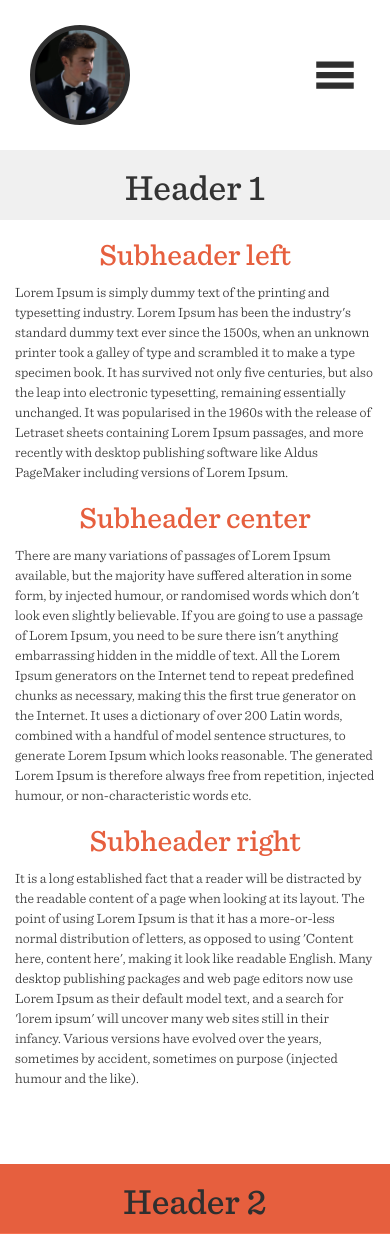
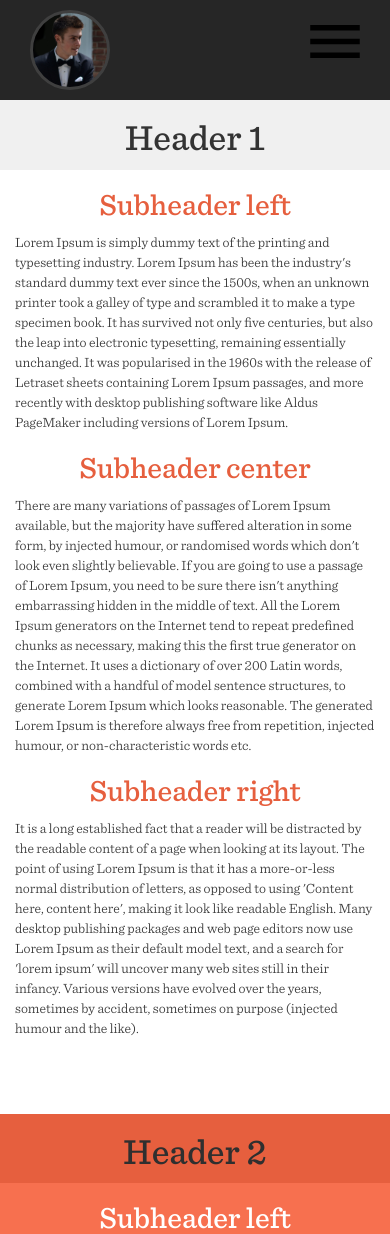
Before and after one commit to hmajoros/web, a Flask app: page /beta in a window 390 px wide. Shown: the top 1234 px of the page. Run offline with Flask 2, Linux system fonts and the light colour scheme; some libraries are stand-ins or nearby versions.

Commit message:
something something 3am

```diff
--- a/web/static/js/beta.js
+++ b/web/static/js/beta.js
@@ -1,7 +1,8 @@
 (function () {
 
     var sidebarIsShown = true,
-        headerIsShown = false;
+        headerIsShown = false,
+        headerIsOpen = false;
 
     $(document).ready(function() {
         var winHeight = $(window).height(),
@@ -12,8 +13,10 @@
         // $('.content-full').css({ height: winHeight });
 
         $('.sidebar-nav-item').on('click', renderNavClick);
+        $('#nav-btn').on('click', renderHeaderClick);
 
         $(window).on('resize', renderPageLayout);
+
 
         renderPageLayout();
     });
@@ -26,6 +29,45 @@
             $('#sidebar').addClass('hide');
             $('#content').removeClass('sidebar-open');
         }
+    }
+
+    function renderHeaderClick() {
+        console.warn('headerClick');
+
+        if (!this.headerIsOpen) {
+            renderHeaderOpen();
+        } else {
+            renderHeaderClose();
+        }
+    }
+
+    function renderHeaderOpen() {
+        var faceBtn = $('#face'),
+            navBtn = $('#nav-btn'),
+            winWidth = $(window).width(),
+            faceBtnWidth = parseInt(faceBtn.css('width'), 10),
+            faceAnimate = (winWidth - faceBtnWidth) / 2,
+            easing = 'linear';
+
+
+        faceBtn.animate({left: faceAnimate}, 200, easing);
+        navBtn.animate({right: 0 - faceAnimate}, 200, easing, function() {
+            // other animations here
+        });
+
+        faceBtn.css({cursor: 'pointer'});
+        faceBtn.on('click', renderHeaderClose);
+    }
+
+    function renderHeaderClose() {
+        var faceBtn = $('#face'),
+            navBtn = $('#nav-btn'),
+            easing = 'linear';
+
+        faceBtn.css({cursor: 'default'});
+
+        faceBtn.animate({left: 30}, 200, easing);
+        navBtn.animate({right: 30}, 200, easing);
     }
 
 
--- a/web/static/stylesheets/beta.css
+++ b/web/static/stylesheets/beta.css
@@ -102,25 +102,35 @@ h1, h2, h3, h4, h5, h6,
   display: none;
   width: 50px;
   height: 50px;
-  background: url("/static/images/nav-btn.png") no-repeat;
+  background: url("/static/images/nav-btn.svg") no-repeat;
   background-size: contain; }
 
 /* some media queries */
 @media screen and (max-width: 768px) {
   #face {
     position: absolute;
-    width: 100px;
-    height: 100px;
-    top: 25px;
+    width: 80px;
+    height: 80px;
+    border-width: 3px;
+    border-color: #3f3f3f;
+    top: 10px;
     left: 30px; }
 
   #nav-btn {
     display: block;
     position: absolute;
-    top: 50px;
-    right: 30px; }
+    top: 25px;
+    right: 30px;
+    cursor: pointer; }
+
+  #header {
+    position: fixed;
+    width: 100%;
+    height: 100px;
+    background-color: #262626;
+    z-index: 100; }
 
   .container-fluid {
-    margin-top: 150px; } }
+    padding-top: 100px; } }
 
 /*# sourceMappingURL=beta.css.map */
--- a/web/static/stylesheets/beta.scss
+++ b/web/static/stylesheets/beta.scss
@@ -1,8 +1,9 @@
 // colors
 $primary:  #E65F3E;
-$secondary: #2f2f2f;
-$tertiary: #262626;
-$light-gray: #f0f0f0;
+$primaryDark: #2f2f2f;
+$secondaryDark: #262626;
+$tertiaryDark: #3f3f3f;
+$lightGray: #f0f0f0;
 
 // sizes n shit
 $sidebarWidth: 300px;
@@ -50,7 +51,7 @@ h1, h2, h3, h4, h5, h6,
     width: $sidebarWidth;
     // height: 1280px; // set in beta.js
     float: left;
-    background-color: $tertiary;
+    background-color: $secondaryDark;
 }
 
 #sidebar-nav {
@@ -63,7 +64,7 @@ h1, h2, h3, h4, h5, h6,
         height: 60px;
         padding: 20px 0;
         text-align: center;
-        border-bottom: 1px solid $secondary;
+        border-bottom: 1px solid $primaryDark;
         color: #fff;
         font-size: 20px;
         letter-spacing: 5px;
@@ -71,11 +72,11 @@ h1, h2, h3, h4, h5, h6,
         overflow: hidden;
 
         &:first-child {
-            border-top: 1px solid $secondary;
+            border-top: 1px solid $primaryDark;
         }
 
         &.active {
-            background-color: $secondary;
+            background-color: $primaryDark;
         }
 
         & > span {
@@ -88,7 +89,7 @@ h1, h2, h3, h4, h5, h6,
             position: absolute;
             width: 30px;
             height: 30px;
-            background-color: $secondary;
+            background-color: $primaryDark;
             border-radius: 50%;
             z-index: 3;
         }
@@ -102,7 +103,7 @@ h1, h2, h3, h4, h5, h6,
     top: 50px;
     left: 75px;
     border-radius: 50%;
-    border: 5px solid $secondary;
+    border: 5px solid $primaryDark;
     background: url('/static/images/headshot.jpg');
     background-size: contain;
     z-index: 100;
@@ -122,7 +123,7 @@ h1, h2, h3, h4, h5, h6,
 }
 
 .row-header {
-    background-color: $light-gray;
+    background-color: $lightGray;
 }
 
 .row-section {
@@ -130,13 +131,13 @@ h1, h2, h3, h4, h5, h6,
 }
 
 .row-header-alt {
-    color: $secondary;
+    color: $primaryDark;
     background-color: $primary;
 }
 
 .row-section-alt {
     background-color: $primary + #111;
-    color: $tertiary;
+    color: $secondaryDark;
     padding-bottom: 75px;
 
     & .standout {
@@ -148,7 +149,7 @@ h1, h2, h3, h4, h5, h6,
     display: none;
     width: 50px;
     height: 50px;
-    background: url("/static/images/nav-btn.png") no-repeat;
+    background: url("/static/images/nav-btn.svg") no-repeat;
     background-size: contain;
 }
 
@@ -161,10 +162,12 @@ $headerPadding: 30px;
 @media screen and (max-width: 768px) {
     #face {
         position: absolute;
-        width: 100px;
-        height: 100px;
+        width: 80px;
+        height: 80px;
         // top: ($headerHeightMin - 100) / 2
-        top: 25px;
+        border-width: 3px;
+        border-color: $tertiaryDark;
+        top: 10px;
         left: $headerPadding;
     }
 
@@ -172,11 +175,20 @@ $headerPadding: 30px;
         display: block;
         position: absolute;
         // top: ($headerHeightMin - 50) / 2
-        top: 50px;
+        top: 25px;
         right: $headerPadding;
+        cursor: pointer;
+    }
+
+    #header {
+        position: fixed;
+        width: 100%;
+        height: 100px;
+        background-color: $secondaryDark;
+        z-index: 100;
     }
 
     .container-fluid {
-        margin-top: 150px;
+        padding-top: 100px;
     }
 }
--- a/web/templates/beta.html
+++ b/web/templates/beta.html
@@ -9,12 +9,13 @@
     </head>
     <body>
 
-    <div id="face"></div>
 
-    <div id="nav-btn"></div>
+    <div id="header">
 
-    <div id="header" class="hide">
-        <div id="header-nav">
+        <div id="face"></div>
+        <div id="nav-btn"></div>
+
+        <div id="header-nav" class="hide">
             <div class="header-nav-item active"><span>HOME</span></div>
             <div class="header-nav-item"><span>ABOUT</span></div>
             <div class="header-nav-item"><span>EXPERIENCE</span></div>
```
Also changed, not shown: web/static/images/nav-btn.svg (added), web/static/images/nav-btn2.png (added), 1 other file.
